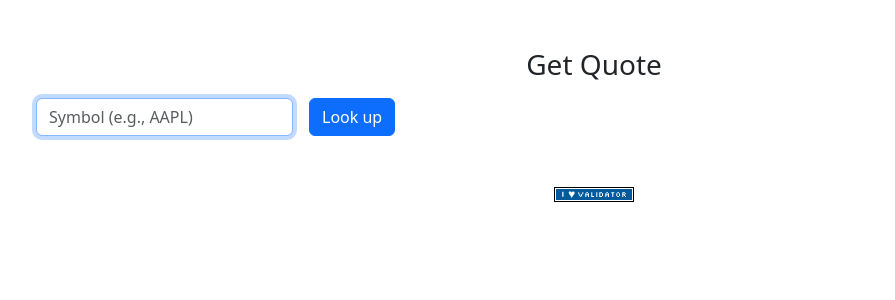
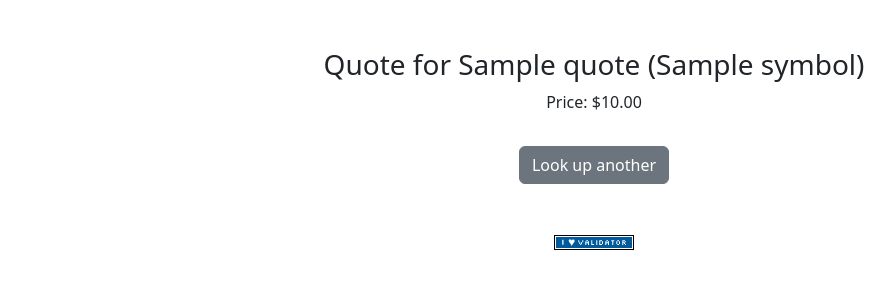
Before and after one commit to M-Hagemann87/All-exercises-from-cs50, a Flask app: template templates/quote.html in a window 1280 px wide. Shown: the part 76-376 px from the top of the page, without its empty margins (46-941 px from the left). Run offline with Flask 3, Linux system fonts and the light colour scheme; the template is opened without the code that fills it: most values are stand-ins (such as "Sample title", 1, 10 or a date in 2020); some libraries are stand-ins or nearby versions.

Commit message:
automated commit by check50 [check50=True]

```diff
--- a/app.py
+++ b/app.py
@@ -179,13 +179,17 @@ def logout():
 def quote():
     """Get stock quote."""
     if request.method == "POST":
-            symbol = request.form.get("symbol")
-            if not symbol:
-                return apology("must provide symbol")
-            quote = lookup(symbol)
-            if not quote:
-                return apology("invalid symbol")
-            return render_template("quoted.html", quote=quote)
+        symbol = request.form.get("symbol").upper()
+
+        if not symbol:
+            return apology("must provide symbol", 400)
+
+        quote = lookup(symbol)
+        if quote is None:
+            return apology("invalid symbol", 400)
+
+        return render_template("quoted.html", quote=quote)
+
     else:
         return render_template("quote.html")
 
--- a/templates/quote.html
+++ b/templates/quote.html
@@ -1,15 +1,9 @@
 {% extends "layout.html" %}
 
-{% block title %}Quote{% endblock %}
+{% block title %}Quote Result{% endblock %}
 
 {% block main %}
-<h3 class="mb-3">Get Quote</h3>
-<form action="/quote" method="post" class="row g-3">
-  <div class="col-auto">
-    <input name="symbol" class="form-control" placeholder="Symbol (e.g., AAPL)" autofocus required>
-  </div>
-  <div class="col-auto">
-    <button class="btn btn-primary" type="submit">Look up</button>
-  </div>
-</form>
+<h3>Quote for {{ quote.name }} ({{ quote.symbol }})</h3>
+<p>Price: {{ quote.price | usd }}</p>
+<a href="/quote" class="btn btn-secondary mt-3">Look up another</a>
 {% endblock %}
```
Also changed, not shown: finance.db, 2 other files.
